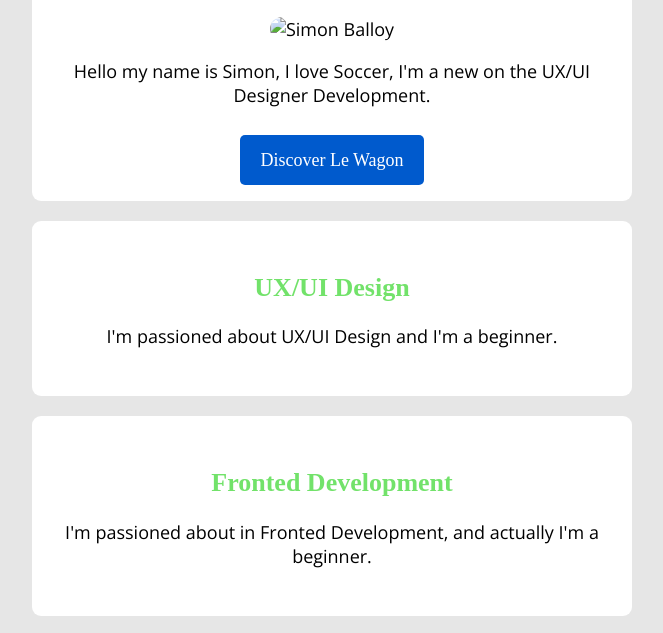
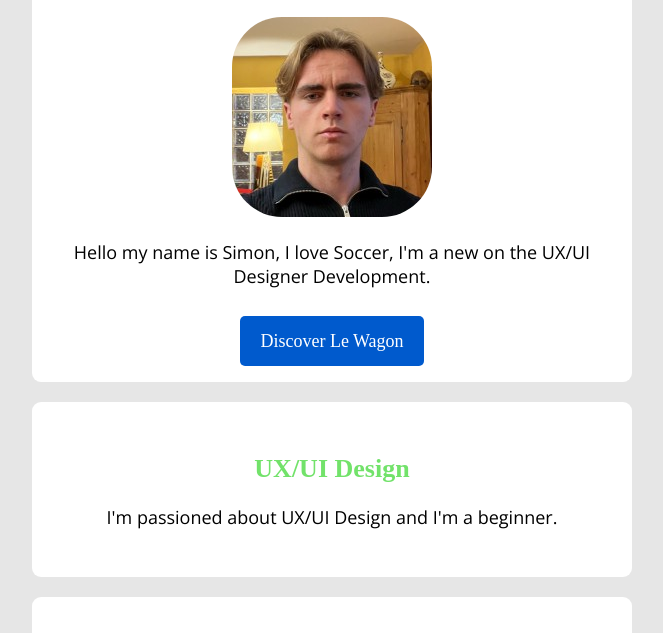
Before and after one commit to Simon-Balloy/my-profile, a plain HTML site: page index.html in a window 1280 px wide. Shown: the part 128-761 px from the top of the page, without its empty margins (308-971 px from the left). Drawn offline with nearby package versions, Linux system fonts and the light colour scheme.

Commit message:
Update index.html

```diff
--- a/index.html
+++ b/index.html
@@ -19,7 +19,7 @@
 <div class="container">
 <div class="card-white" id="introduction">
 <h1 id="title-blue" > Hello, I'm Simon 😎</h1>
-    <img src="images/1769210327416.jpg" alt="Simon Balloy" class="img-circle ">
+    <img src="1769210327416.jpg" alt="Simon Balloy" class="img-circle ">
 <p>
 Hello my name is Simon, I love Soccer, I'm a new on the UX/UI Designer Development.
 
```
